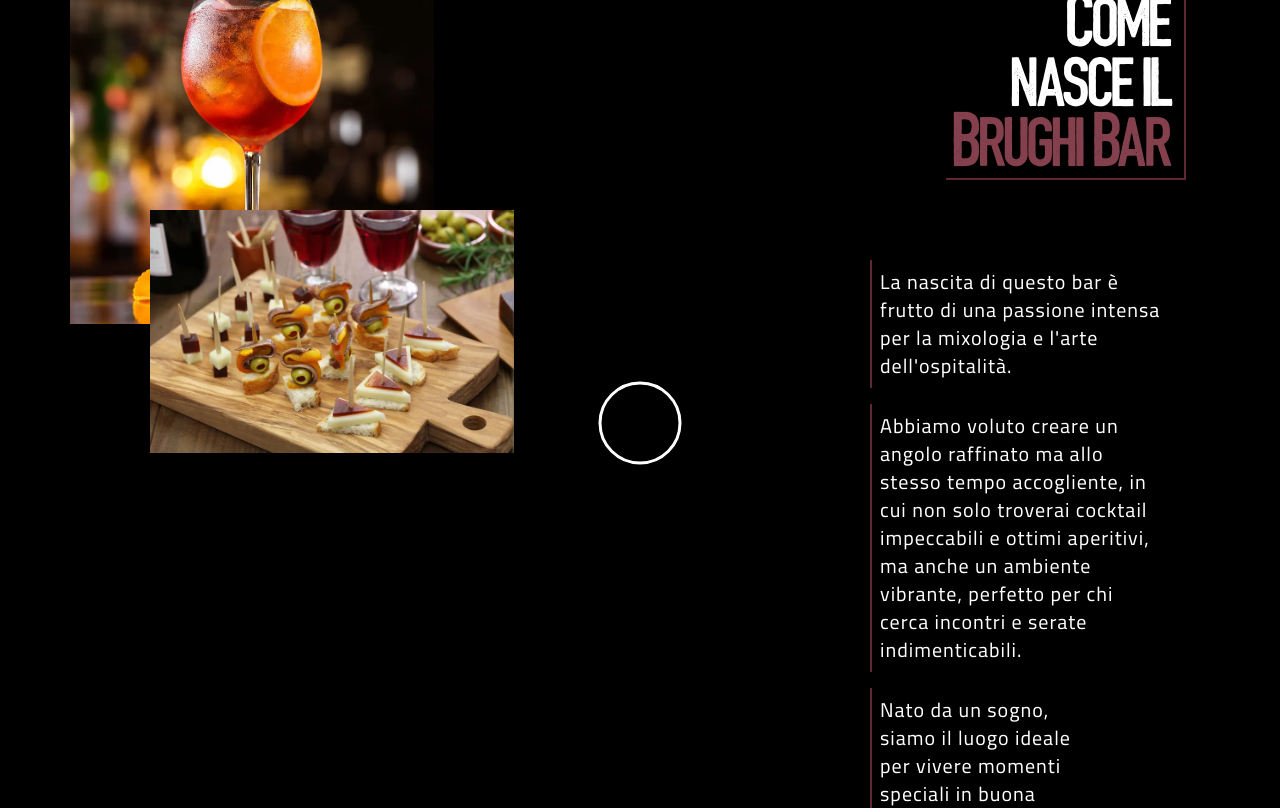
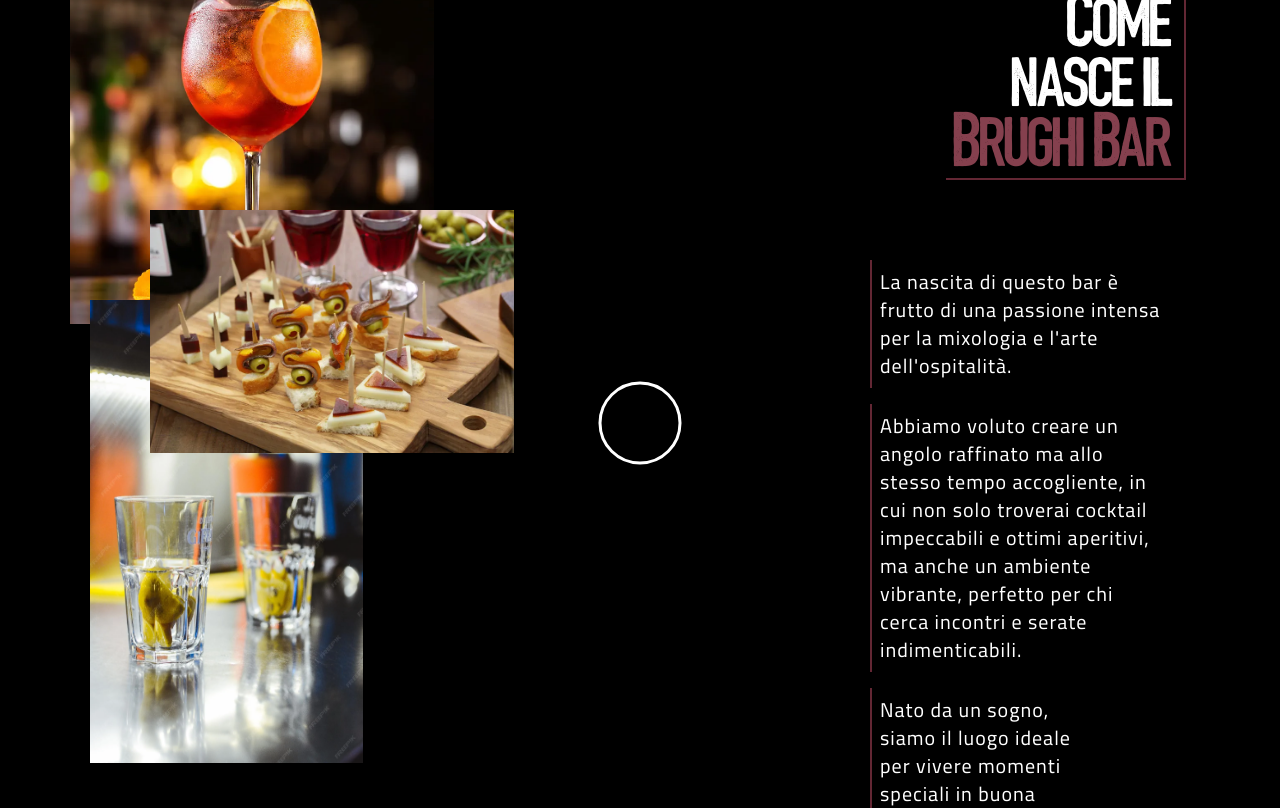
Before and after one commit to Massolinii/bar_brughi, a Next.js app: page / in a window 1280 px wide. Shown: the part 1818-2626 px from the top of the page. Built offline with nearby package versions, Linux system fonts and the light colour scheme.

Commit message:
fixed hero, added third photo

```diff
--- a/src/components/NavbarAddress.js
+++ b/src/components/NavbarAddress.js
@@ -20,7 +20,7 @@
             <SVGIcons.Phone />
           </a>
         </div>
-        <div className="flex items-center text-sm">
+        <div className="flex items-center text-xs sm:text-sm">
           <p className="m-0">Via Brughiera 18, Bareggio (MI)</p>
         </div>
       </div>
--- a/src/components/home/HeroPresentation.js
+++ b/src/components/home/HeroPresentation.js
@@ -2,6 +2,7 @@
 import SVGIcons from "@/assets/SvgIcons";
 import spritzphoto from "../../images/spritz-prova.webp";
 import aperitivophoto from "../../images/aperitivo-2-prova.webp";
+import shotphoto from "../../images/shot-prova.webp";
 
 import { useEffect, useState } from "react";
 import Spacer from "@/assets/Spacer";
@@ -50,12 +51,19 @@
       <Spacer count={3} />
       <div className="container mx-auto grid grid-cols-12 gap-4 p-0 md:my-8 overflow-hidden">
         {/* Left col for images: col-span-12 on mobile, col-span-4 on md and above */}
-        <div className="col-span-6 lg:col-span-4 relative ">
+        <div className="col-span-12 md:col-span-6 lg:col-span-4 relative ">
           <img
             src={spritzphoto.src}
             alt="Foto spritz"
             className="w-3/4 lg:w-full mx-auto"
           />
+
+          <img
+            src={shotphoto.src}
+            alt="Foto aperitivo"
+            className="w-2/4 h-1/2 md:w-3/4 absolute top-[340px] left-[20px]"
+          />
+
           <img
             src={aperitivophoto.src}
             alt="Foto aperitivo"
@@ -77,7 +85,7 @@
           </svg>
         </div>
         {/* Right col for text: col-span-12 on mobile, col-span-4 on md and above */}
-        <div className="col-span-6 lg:col-span-4 flex flex-col justify-center p-4">
+        <div className="col-span-12 md:col-span-6 lg:col-span-4 flex flex-col justify-center p-4">
           <div className="relative mb-8 md:mb-20 pe-2">
             <div className="absolute top-0 bottom-0 right-0 w-60 border-magenta border-r-2 border-b-2"></div>
             <p className="text-5xl md:text-6xl  text-end p-2 mb-0 tracking-tighter">
```
Also changed, not shown: src/images/shot-prova.webp (added).
